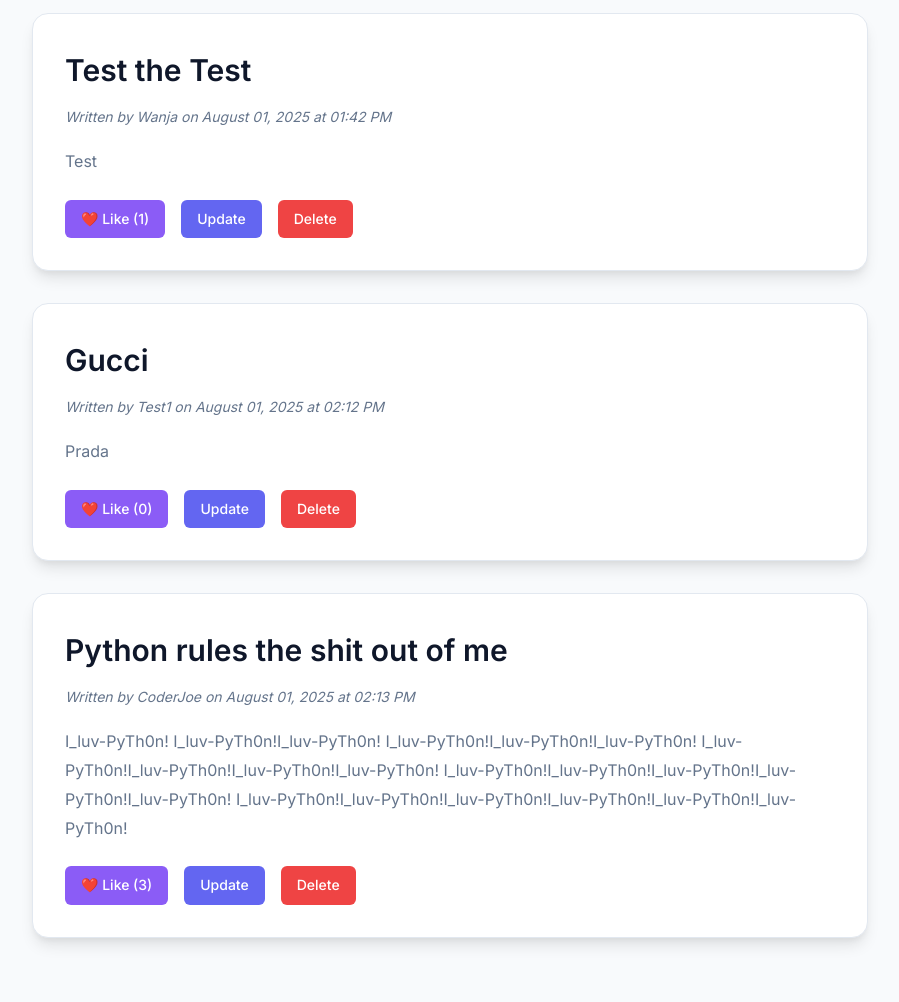
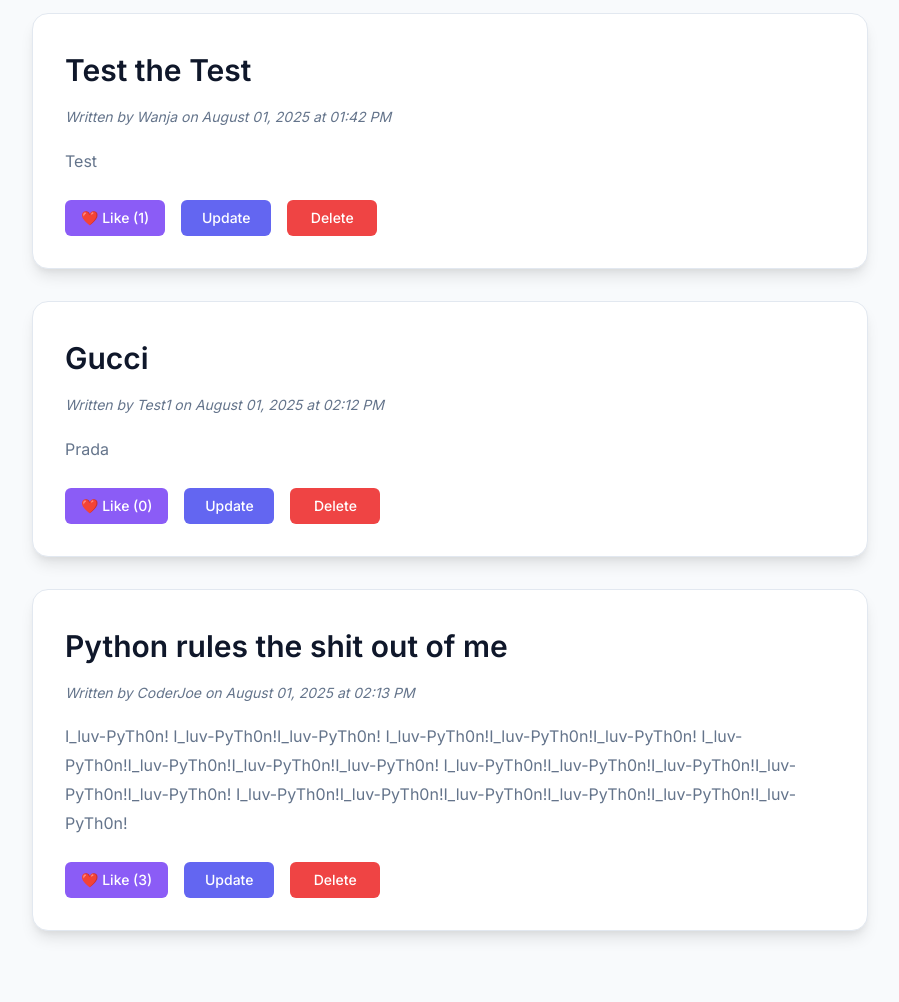
Before and after one commit to wbkay71/masterblog, a Flask app: page / in a window 1280 px wide. Shown: the part 289-1291 px from the top of the page, without its empty margins (190-1089 px from the left). After the commit the page ends 1227 px from the top, so only its background shows below. Run offline with Flask 3, Linux system fonts and the light colour scheme.

Commit message:
fix: Apply security fixes and normalize button styling
- Switch to POST methods for delete/like actions
- Add docstrings to all functions
- Fix button height inconsistencies
- Replace hardcoded URLs with url_for()

```diff
--- a/app.py
+++ b/app.py
@@ -1,41 +1,70 @@
 from flask import Flask, render_template, request, redirect, url_for
+from datetime import datetime
 import json
-from datetime import datetime
 
 app = Flask(__name__)
 
 
+def load_blog_posts():
+    """Load blog posts from JSON file.
+
+    Returns:
+        list: A list of blog post dictionaries
+    """
+    with open('blog_posts.json', 'r') as file:
+        blog_posts = json.load(file)
+    return blog_posts
+
+
+def save_blog_posts(posts):
+    """Save blog posts to JSON file.
+
+    Args:
+        posts (list): List of blog post dictionaries to save
+    """
+    with open('blog_posts.json', 'w') as file:
+        json.dump(posts, file, indent=4)
+
+
+def fetch_post_by_id(post_id):
+    """Find and return a post by its ID.
+
+    Args:
+        post_id (int): The ID of the post to find
+
+    Returns:
+        dict or None: The post dictionary if found, None otherwise
+    """
+    blog_posts = load_blog_posts()
+    for post in blog_posts:
+        if post['id'] == post_id:
+            return post
+    return None
+
+
 @app.template_filter('dateformat')
 def dateformat(date_string):
-    """Convert date string to readable format"""
+    """Convert date string to readable format.
+
+    Args:
+        date_string (str): Date string in format '%Y-%m-%d %H:%M:%S'
+
+    Returns:
+        str: Formatted date string
+    """
     if date_string:
         date_obj = datetime.strptime(date_string, '%Y-%m-%d %H:%M:%S')
         return date_obj.strftime('%B %d, %Y at %I:%M %p')
     return ''
 
 
-def load_blog_posts():
-    """Load blog posts from JSON file"""
-    with open('blog_posts.json', 'r') as file:
-        blog_posts = json.load(file)
-    return blog_posts
-
-
-def save_blog_posts(posts):
-    """Save blog posts to JSON file"""
-    with open('blog_posts.json', 'w') as file:
-        json.dump(posts, file, indent=4)
-
-def fetch_post_by_id(post_id):
-    """Find and return a post by its ID"""
-    blog_posts = load_blog_posts()
-    for post in blog_posts:
-        if post['id'] == post_id:
-            return post
-    return None
-
 @app.route('/')
 def index():
+    """Display all blog posts on the home page.
+
+    Returns:
+        str: Rendered HTML template with all blog posts
+    """
     # Load blog posts from JSON file
     blog_posts = load_blog_posts()
 
@@ -45,6 +74,11 @@ def index():
 
 @app.route('/add', methods=['GET', 'POST'])
 def add():
+    """Display add post form on GET, create new post on POST.
+
+    Returns:
+        str: Rendered add.html template on GET, redirect to index on POST
+    """
     if request.method == 'POST':
         # Load existing posts
         blog_posts = load_blog_posts()
@@ -62,7 +96,7 @@ def add():
             'title': request.form.get('title'),
             'content': request.form.get('content'),
             'created_at': datetime.now().strftime('%Y-%m-%d %H:%M:%S'),
-            'likes': 0  # NEU!
+            'likes': 0
         }
 
         # Add new post to list
@@ -77,23 +111,18 @@ def add():
     # If GET request, show the form
     return render_template('add.html')
 
-@app.route('/delete/<int:post_id>')
-def delete(post_id):
-    # Load existing posts
-    blog_posts = load_blog_posts()
-
-    # Filter out the post with the given id
-    blog_posts = [post for post in blog_posts if post['id'] != post_id]
-
-    # Save updated posts to JSON file
-    save_blog_posts(blog_posts)
-
-    # Redirect back to home page
-    return redirect(url_for('index'))
-
 
 @app.route('/update/<int:post_id>', methods=['GET', 'POST'])
 def update(post_id):
+    """Display update form on GET, update post on POST.
+
+    Args:
+        post_id (int): The ID of the post to update
+
+    Returns:
+        str: Rendered update.html on GET, redirect to index on POST,
+             or 404 error if post not found
+    """
     # Fetch the blog posts from the JSON file
     post = fetch_post_by_id(post_id)
     if post is None:
@@ -123,8 +152,39 @@ def update(post_id):
     return render_template('update.html', post=post)
 
 
-@app.route('/like/<int:post_id>')
+@app.route('/delete/<int:post_id>', methods=['POST'])
+def delete(post_id):
+    """Delete a blog post by its ID.
+
+    Args:
+        post_id (int): The ID of the post to delete
+
+    Returns:
+        redirect: Redirect to index page after deletion
+    """
+    # Load existing posts
+    blog_posts = load_blog_posts()
+
+    # Filter out the post with the given id
+    blog_posts = [post for post in blog_posts if post['id'] != post_id]
+
+    # Save updated posts to JSON file
+    save_blog_posts(blog_posts)
+
+    # Redirect back to home page
+    return redirect(url_for('index'))
+
+
+@app.route('/like/<int:post_id>', methods=['POST'])
 def like(post_id):
+    """Increment the like count for a blog post.
+
+    Args:
+        post_id (int): The ID of the post to like
+
+    Returns:
+        redirect: Redirect to index page after liking
+    """
     # Load posts
     blog_posts = load_blog_posts()
 
@@ -140,5 +200,6 @@ def like(post_id):
     # Redirect back to home page
     return redirect(url_for('index'))
 
+
 if __name__ == '__main__':
     app.run(host="0.0.0.0", port=5001, debug=True)
--- a/static/style.css
+++ b/static/style.css
@@ -113,41 +113,83 @@ h2 {
     font-size: 0.875rem;
 }
 
-/* Button styles */
+/* Button container */
 .post-actions {
     margin-top: 1.5rem;
     display: flex;
     gap: 1rem;
+    align-items: center;
 }
 
+/* Reset form styles inside post-actions */
+.post-actions form {
+    margin: 0 !important;
+    padding: 0 !important;
+    background: none !important;
+    border: none !important;
+    box-shadow: none !important;
+    animation: none !important;
+}
+
+/* Button styles - unified for links and buttons */
 .update-button,
-.delete-button {
+.delete-button,
+.like-button,
+button.update-button,
+button.delete-button,
+button.like-button {
     padding: 0.5rem 1rem;
     text-decoration: none;
     border-radius: 0.375rem;
     font-size: 0.875rem;
     font-weight: 500;
     transition: all 0.2s ease;
-    display: inline-block;
+    display: inline-flex;
+    align-items: center;
+    justify-content: center;
+    border: none;
+    cursor: pointer;
+    font-family: inherit;
+    min-width: 90px;
+    height: 36px;
+    line-height: 1;
+    text-align: center;
 }
 
-.update-button {
+/* Individual button colors */
+.update-button,
+button.update-button {
     background-color: var(--primary-color);
     color: white;
 }
 
-.update-button:hover {
+.update-button:hover,
+button.update-button:hover {
     background-color: #4f46e5;
     transform: translateY(-1px);
 }
 
-.delete-button {
+.delete-button,
+button.delete-button {
     background-color: var(--danger-color);
     color: white;
 }
 
-.delete-button:hover {
+.delete-button:hover,
+button.delete-button:hover {
     background-color: #dc2626;
+    transform: translateY(-1px);
+}
+
+.like-button,
+button.like-button {
+    background-color: var(--secondary-color);
+    color: white;
+}
+
+.like-button:hover,
+button.like-button:hover {
+    background-color: #7c3aed;
     transform: translateY(-1px);
 }
 
@@ -196,8 +238,8 @@ textarea {
     min-height: 150px;
 }
 
-/* Submit button */
-button[type="submit"] {
+/* Submit button in forms */
+button[type="submit"]:not(.like-button):not(.delete-button):not(.update-button) {
     background: linear-gradient(135deg, var(--primary-color), var(--secondary-color));
     color: white;
     padding: 0.75rem 2rem;
@@ -210,7 +252,7 @@ button[type="submit"] {
     margin-right: 1rem;
 }
 
-button[type="submit"]:hover {
+button[type="submit"]:not(.like-button):not(.delete-button):not(.update-button):hover {
     transform: translateY(-2px);
     box-shadow: var(--shadow-lg);
 }
@@ -241,7 +283,7 @@ form a:hover {
 }
 
 .post,
-form {
+form:not(.post-actions form) {
     animation: fadeIn 0.5s ease-out;
 }
 
@@ -261,10 +303,19 @@ form {
 
     .post-actions {
         flex-direction: column;
+        width: 100%;
+    }
+
+    .post-actions form {
+        width: 100%;
     }
 
     .update-button,
-    .delete-button {
+    .delete-button,
+    .like-button,
+    button.update-button,
+    button.delete-button,
+    button.like-button {
         width: 100%;
         text-align: center;
     }
@@ -280,21 +331,3 @@ form {
         --border-color: #e2e8f0;
     }
 }
-
-/* Like button style */
-.like-button {
-    padding: 0.5rem 1rem;
-    text-decoration: none;
-    border-radius: 0.375rem;
-    font-size: 0.875rem;
-    font-weight: 500;
-    transition: all 0.2s ease;
-    display: inline-block;
-    background-color: var(--secondary-color);
-    color: white;
-}
-
-.like-button:hover {
-    background-color: #7c3aed;
-    transform: translateY(-1px);
-}
--- a/templates/add.html
+++ b/templates/add.html
@@ -9,7 +9,7 @@
 <body>
     <h1>Add New Blog Post</h1>
 
-    <form method="POST" action="/add">
+    <form method="POST" action="{{ url_for('add') }}">
         <div class="form-group">
             <label for="author">Author:</label>
             <input type="text" id="author" name="author" required>
--- a/templates/index.html
+++ b/templates/index.html
@@ -24,11 +24,13 @@
             </em></p>
             <p>{{ post.content }}</p>
             <div class="post-actions">
-                <a href="{{ url_for('like', post_id=post.id) }}" class="like-button">
-                    ❤️ Like ({{ post.likes|default(0) }})
-                </a>
+                <form action="{{ url_for('like', post_id=post.id) }}" method="POST" style="display: inline;">
+                    <button type="submit" class="like-button">❤️ Like ({{ post.likes|default(0) }})</button>
+                </form>
                 <a href="{{ url_for('update', post_id=post.id) }}" class="update-button">Update</a>
-                <a href="{{ url_for('delete', post_id=post.id) }}" class="delete-button">Delete</a>
+                <form action="{{ url_for('delete', post_id=post.id) }}" method="POST" style="display: inline;">
+                    <button type="submit" class="delete-button">Delete</button>
+                </form>
             </div>
         </div>
         {% endfor %}
```
